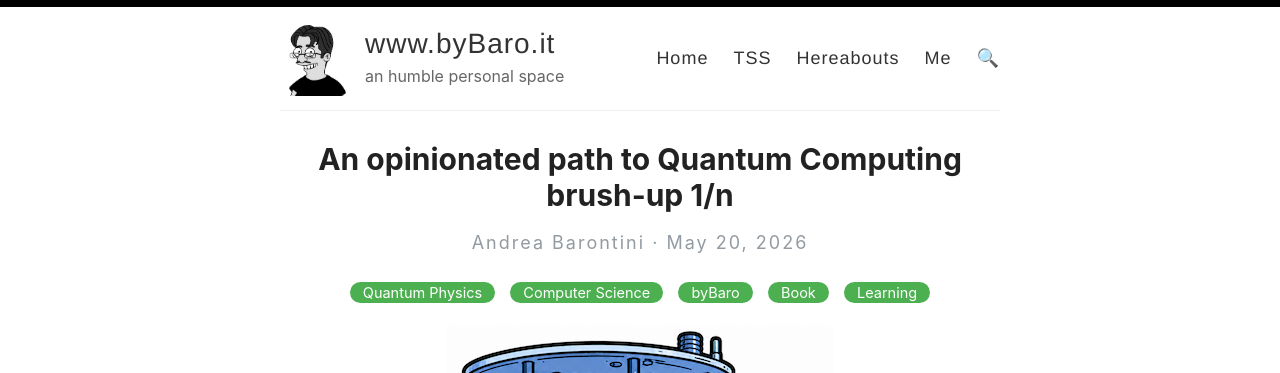
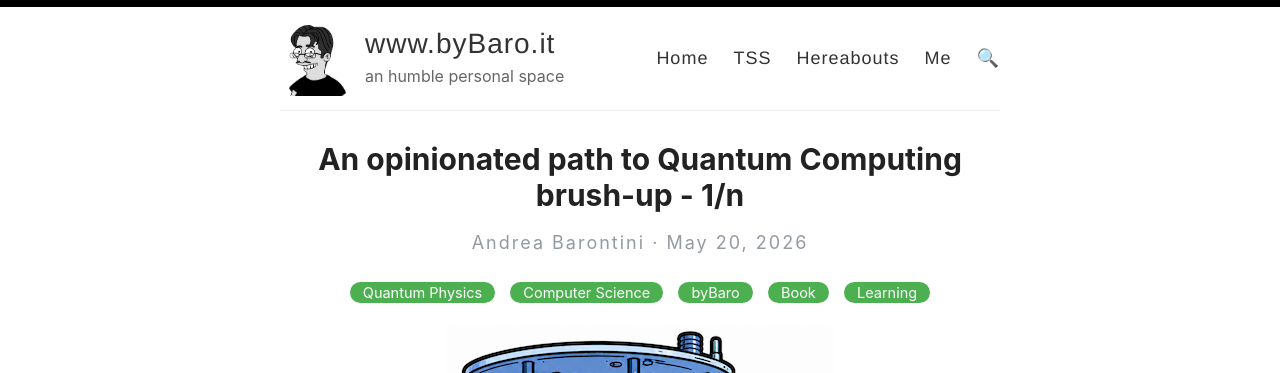
Before and after one commit to baro77/baro77.github.io, a Jekyll site: the page built from _posts/2026-05-20-qc01.md, in a window 1280 px wide and 900 px high. Shown: the top 373 px of the window. Built offline with Jekyll 4.4.1, drawn with Linux system fonts in a browser that asks for light colours.

Commit message:
Update 2026-05-20-qc01.md

```diff
--- a/_posts/2026-05-20-qc01.md
+++ b/_posts/2026-05-20-qc01.md
@@ -1,6 +1,6 @@
 ---
 layout: post
-title: "An opinionated path to Quantum Computing brush-up 1/n"
+title: "An opinionated path to Quantum Computing brush-up - 1/n"
 categories: [Quantum Physics, Computer Science, byBaro, Book, Learning]
 ---
 
```
